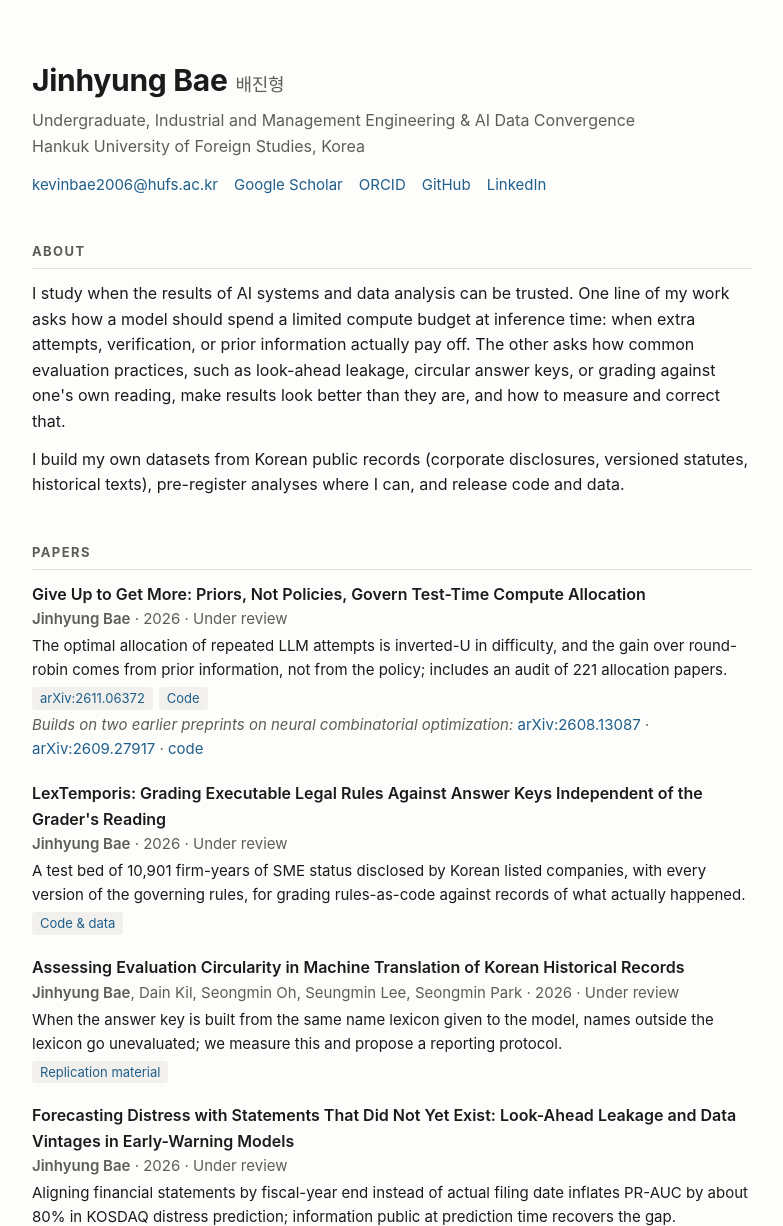
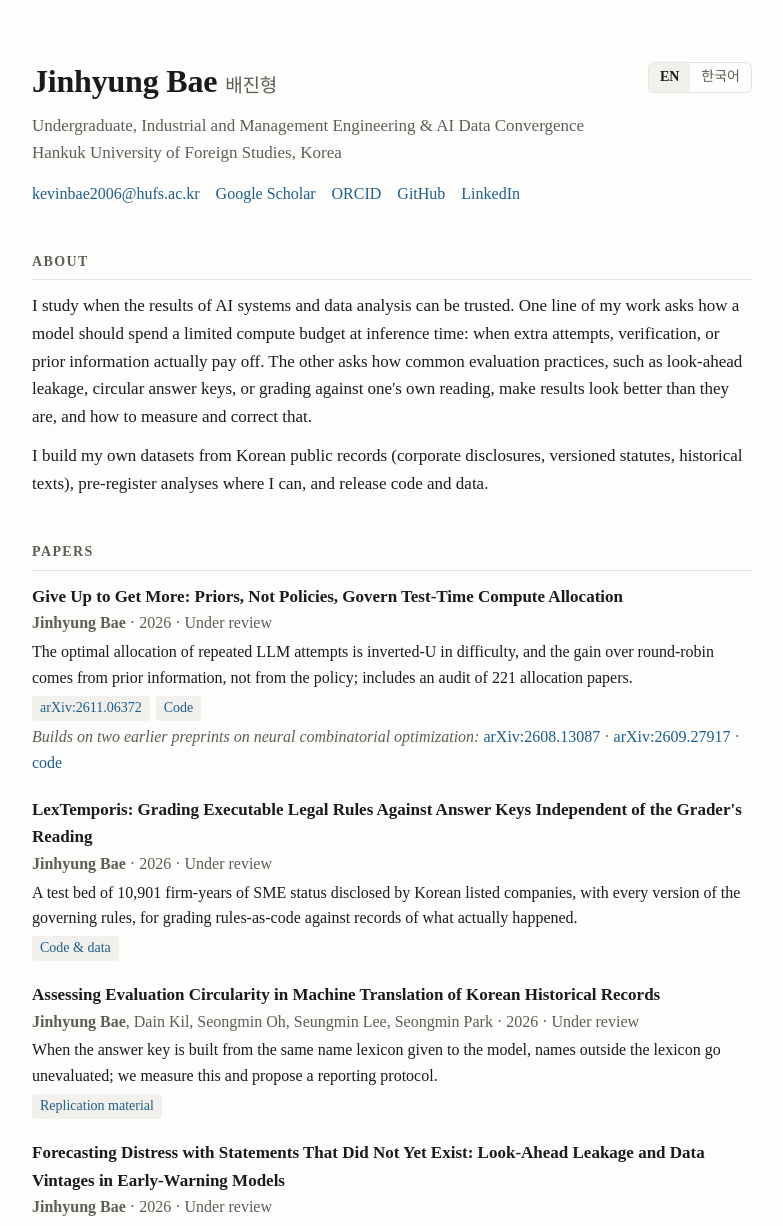
Before and after one commit to nepersoned/nepersoned.github.io, a plain HTML site: page index.html in a window 1280 px wide. Shown: the top 1226 px of the page, without its empty margins (248-1031 px from the left). Drawn offline with Linux system fonts and the light colour scheme.

Commit message:
Add Korean/English toggle and Times New Roman
Co-Authored-By: Claude Opus 5.5 <noreply@anthropic.com>

```diff
--- a/index.html
+++ b/index.html
@@ -5,6 +5,9 @@
 <meta name="viewport" content="width=device-width, initial-scale=1">
 <title>Jinhyung Bae</title>
 <meta name="description" content="Jinhyung Bae — undergraduate researcher at Hankuk University of Foreign Studies. Test-time compute allocation and evaluation validity.">
+<link rel="preconnect" href="https://fonts.googleapis.com">
+<link rel="preconnect" href="https://fonts.gstatic.com" crossorigin>
+<link href="https://fonts.googleapis.com/css2?family=Noto+Serif+KR:wght@400;600;700&display=swap" rel="stylesheet">
 <style>
 :root {
   --bg: #fdfdfc; --fg: #1b1b1a; --muted: #5d5d58; --line: #e4e3df; --accent: #1f5f8b; --tag: #f1f0ec;
@@ -13,30 +16,36 @@
   :root { --bg: #161616; --fg: #e9e8e4; --muted: #a3a29c; --line: #2d2d2b; --accent: #7fb6dc; --tag: #242422; }
 }
 * { box-sizing: border-box; }
-body { margin: 0; background: var(--bg); color: var(--fg); font: 16px/1.6 -apple-system, BlinkMacSystemFont, "Segoe UI", "Helvetica Neue", Arial, sans-serif; }
+body { margin: 0; background: var(--bg); color: var(--fg); font: 17px/1.62 "Times New Roman", Times, "Noto Serif KR", "Nanum Myeongjo", Batang, serif; }
+html[lang="ko"] body { word-break: keep-all; }
 main { max-width: 760px; margin: 0 auto; padding: 56px 20px 72px; }
 a { color: var(--accent); text-decoration: none; }
 a:hover { text-decoration: underline; }
-header h1 { font-size: 30px; margin: 0; letter-spacing: -.3px; }
-header h1 span { font-size: 18px; font-weight: 400; color: var(--muted); margin-left: 8px; }
+header { position: relative; }
+header h1 { font-size: 32px; margin: 0; letter-spacing: -.2px; padding-right: 110px; }
+header h1 span { font-size: 19px; font-weight: 400; color: var(--muted); margin-left: 8px; }
 .affil { color: var(--muted); margin: 4px 0 14px; }
-.links { display: flex; flex-wrap: wrap; gap: 6px 16px; font-size: 15px; }
-h2 { font-size: 13px; text-transform: uppercase; letter-spacing: 1.4px; color: var(--muted); margin: 44px 0 12px; padding-bottom: 6px; border-bottom: 1px solid var(--line); }
+.links { display: flex; flex-wrap: wrap; gap: 6px 16px; font-size: 16px; }
+.lang { position: absolute; top: 6px; right: 0; display: flex; border: 1px solid var(--line); border-radius: 6px; overflow: hidden; }
+.lang button { font: inherit; font-size: 14px; background: none; color: var(--muted); border: 0; padding: 3px 11px; cursor: pointer; }
+.lang button[aria-pressed="true"] { background: var(--tag); color: var(--fg); font-weight: 600; }
+h2 { font-size: 14px; text-transform: uppercase; letter-spacing: 1.4px; color: var(--muted); margin: 44px 0 12px; padding-bottom: 6px; border-bottom: 1px solid var(--line); }
 p { margin: 0 0 12px; }
 .pub { margin: 0 0 20px; }
-.pub .title { font-weight: 600; }
-.pub .meta { color: var(--muted); font-size: 15px; }
-.pub .note { font-size: 15px; margin-top: 3px; }
+.pub .title { font-weight: 700; }
+.pub .meta { color: var(--muted); font-size: 16px; }
+.pub .note { font-size: 16px; margin-top: 3px; }
 .pub .tags { margin-top: 5px; display: flex; flex-wrap: wrap; gap: 6px; }
-.pub .tags a, .pub .tags span { font-size: 13px; background: var(--tag); border-radius: 4px; padding: 1px 8px; }
-.pub .tags span { color: var(--muted); }
-.me { font-weight: 600; }
+.pub .tags a { font-size: 14px; background: var(--tag); border-radius: 4px; padding: 1px 8px; }
+.me { font-weight: 700; }
 .row { display: flex; justify-content: space-between; gap: 16px; margin: 0 0 8px; }
-.row .when { color: var(--muted); white-space: nowrap; font-size: 15px; }
-.row .sub { color: var(--muted); font-size: 15px; }
-footer { margin-top: 56px; color: var(--muted); font-size: 13px; }
+.row .when { color: var(--muted); white-space: nowrap; font-size: 16px; }
+.row .sub { color: var(--muted); font-size: 16px; }
+footer { margin-top: 56px; color: var(--muted); font-size: 14px; }
+html[lang="en"] [lang="ko"], html[lang="ko"] [lang="en"] { display: none !important; }
 @media (max-width: 560px) {
   main { padding: 36px 16px 56px; }
+  header h1 { padding-right: 0; padding-top: 34px; }
   .row { flex-direction: column; gap: 0; }
 }
 </style>
@@ -45,8 +54,13 @@ footer { margin-top: 56px; color: var(--muted); font-size: 13px; }
 <main>
 
 <header>
-  <h1>Jinhyung Bae<span>배진형</span></h1>
-  <div class="affil">Undergraduate, Industrial and Management Engineering &amp; AI Data Convergence<br>Hankuk University of Foreign Studies, Korea</div>
+  <div class="lang" role="group" aria-label="Language">
+    <button type="button" data-set="en" aria-pressed="true">EN</button>
+    <button type="button" data-set="ko" aria-pressed="false">한국어</button>
+  </div>
+  <h1><span lang="en" style="margin:0;font-size:inherit;font-weight:inherit;color:inherit">Jinhyung Bae</span><span lang="ko" style="margin:0;font-size:inherit;font-weight:inherit;color:inherit">배진형</span><span lang="en">배진형</span><span lang="ko">Jinhyung Bae</span></h1>
+  <div class="affil" lang="en">Undergraduate, Industrial and Management Engineering &amp; AI Data Convergence<br>Hankuk University of Foreign Studies, Korea</div>
+  <div class="affil" lang="ko">한국외국어대학교 산업경영공학과 · AI데이터융합학부 이중전공</div>
   <div class="links">
     <a href="mailto:kevinbae2006@hufs.ac.kr">kevinbae2006@hufs.ac.kr</a>
     <a href="https://scholar.google.com/citations?user=I7LTTuUAAAAJ">Google Scholar</a>
@@ -56,51 +70,78 @@ footer { margin-top: 56px; color: var(--muted); font-size: 13px; }
   </div>
 </header>
 
-<h2>About</h2>
+<h2><span lang="en">About</span><span lang="ko">소개</span></h2>
+<div lang="en">
 <p>I study when the results of AI systems and data analysis can be trusted. One line of my work asks how a model should spend a limited compute budget at inference time: when extra attempts, verification, or prior information actually pay off. The other asks how common evaluation practices, such as look-ahead leakage, circular answer keys, or grading against one's own reading, make results look better than they are, and how to measure and correct that.</p>
 <p>I build my own datasets from Korean public records (corporate disclosures, versioned statutes, historical texts), pre-register analyses where I can, and release code and data.</p>
+</div>
+<div lang="ko">
+<p>AI 시스템과 데이터 분석의 결과를 언제 믿을 수 있는지를 연구합니다. 한 갈래는 모델이 추론 시점에 한정된 계산 예산을 어떻게 써야 하는지, 곧 추가 시도와 검증, 사전 정보가 언제 실제로 효과를 내는지를 다룹니다. 다른 한 갈래는 미래정보 누수, 순환적인 정답지, 자기 해석을 기준으로 한 채점 같은 흔한 평가 관행이 결과를 실제보다 좋아 보이게 만드는 방식을 다루고, 그 영향을 측정하고 바로잡는 방법을 찾습니다.</p>
+<p>한국의 공공 기록(기업 공시, 버전별 법령, 고문헌)으로 데이터셋을 직접 구축하고, 가능한 경우 분석을 사전 등록하며, 코드와 데이터를 공개합니다.</p>
+</div>
 
-<h2>Papers</h2>
+<h2><span lang="en">Papers</span><span lang="ko">논문</span></h2>
 
 <div class="pub">
   <div class="title">Give Up to Get More: Priors, Not Policies, Govern Test-Time Compute Allocation</div>
-  <div class="meta"><span class="me">Jinhyung Bae</span> · 2026 · Under review</div>
-  <div class="note">The optimal allocation of repeated LLM attempts is inverted-U in difficulty, and the gain over round-robin comes from prior information, not from the policy; includes an audit of 221 allocation papers.</div>
+  <div class="meta"><span class="me">Jinhyung Bae</span> · 2026 · <span lang="en">Under review</span><span lang="ko">심사 중</span></div>
+  <div class="note" lang="en">The optimal allocation of repeated LLM attempts is inverted-U in difficulty, and the gain over round-robin comes from prior information, not from the policy; includes an audit of 221 allocation papers.</div>
+  <div class="note" lang="ko">LLM 반복 시도의 최적 배분은 난이도에 대해 역U자형이며, 균등 배분 대비 이득은 배분 정책이 아니라 사전 정보에서 나옴을 보임. 배분 논문 221편 검토 포함.</div>
   <div class="tags"><a href="https://arxiv.org/abs/2611.06372">arXiv:2611.06372</a><a href="https://github.com/nepersoned/priors-not-policies">Code</a></div>
-  <div class="note" style="color:var(--muted)"><i>Builds on two earlier preprints on neural combinatorial optimization:</i> <a href="https://arxiv.org/abs/2608.13087" title="Sampling Luck Masquerades as Allocation Gain">arXiv:2608.13087</a> · <a href="https://arxiv.org/abs/2609.27917" title="Spread and Scale: What Determines Whether Test-Time Budget Allocation Pays">arXiv:2609.27917</a> · <a href="https://github.com/nepersoned/best-of-k-allocation">code</a></div>
+  <div class="note" style="color:var(--muted)"><i lang="en">Builds on two earlier preprints on neural combinatorial optimization:</i><i lang="ko">신경망 조합최적화에 관한 선행 프리프린트 2편에서 출발:</i> <a href="https://arxiv.org/abs/2608.13087" title="Sampling Luck Masquerades as Allocation Gain">arXiv:2608.13087</a> · <a href="https://arxiv.org/abs/2609.27917" title="Spread and Scale: What Determines Whether Test-Time Budget Allocation Pays">arXiv:2609.27917</a> · <a href="https://github.com/nepersoned/best-of-k-allocation">code</a></div>
 </div>
 
 <div class="pub">
   <div class="title">LexTemporis: Grading Executable Legal Rules Against Answer Keys Independent of the Grader's Reading</div>
-  <div class="meta"><span class="me">Jinhyung Bae</span> · 2026 · Under review</div>
-  <div class="note">A test bed of 10,901 firm-years of SME status disclosed by Korean listed companies, with every version of the governing rules, for grading rules-as-code against records of what actually happened.</div>
+  <div class="meta"><span class="me">Jinhyung Bae</span> · 2026 · <span lang="en">Under review</span><span lang="ko">심사 중</span></div>
+  <div class="note" lang="en">A test bed of 10,901 firm-years of SME status disclosed by Korean listed companies, with every version of the governing rules, for grading rules-as-code against records of what actually happened.</div>
+  <div class="note" lang="ko">한국 상장사가 공시한 중소기업 여부 10,901개 기업-연도와 관련 법령의 모든 버전으로, 코드로 옮긴 법 규칙을 실제 결과 기록에 대고 채점하는 시험대를 구축.</div>
   <div class="tags"><a href="https://github.com/nepersoned/lextemporis">Code &amp; data</a></div>
 </div>
 
 <div class="pub">
   <div class="title">Assessing Evaluation Circularity in Machine Translation of Korean Historical Records</div>
-  <div class="meta"><span class="me">Jinhyung Bae</span>, Dain Kil, Seongmin Oh, Seungmin Lee, Seongmin Park · 2026 · Under review</div>
-  <div class="note">When the answer key is built from the same name lexicon given to the model, names outside the lexicon go unevaluated; we measure this and propose a reporting protocol.</div>
+  <div class="meta"><span class="me">Jinhyung Bae</span>, Dain Kil, Seongmin Oh, Seungmin Lee, Seongmin Park · 2026 · <span lang="en">Under review</span><span lang="ko">심사 중</span></div>
+  <div class="note" lang="en">When the answer key is built from the same name lexicon given to the model, names outside the lexicon go unevaluated; we measure this and propose a reporting protocol.</div>
+  <div class="note" lang="ko">모델에 준 인명 사전으로 정답지를 만들면 사전에 없는 인명은 평가되지 않는 순환 구조를 측정하고, 보고 지침을 제안.</div>
   <div class="tags"><a href="https://github.com/nepersoned/malmoi-sjw-eval">Replication material</a></div>
 </div>
 
 <div class="pub">
   <div class="title">Forecasting Distress with Statements That Did Not Yet Exist: Look-Ahead Leakage and Data Vintages in Early-Warning Models</div>
-  <div class="meta"><span class="me">Jinhyung Bae</span> · 2026 · Under review</div>
-  <div class="note">Aligning financial statements by fiscal-year end instead of actual filing date inflates PR-AUC by about 80% in KOSDAQ distress prediction; information public at prediction time recovers the gap.</div>
+  <div class="meta"><span class="me">Jinhyung Bae</span> · 2026 · <span lang="en">Under review</span><span lang="ko">심사 중</span></div>
+  <div class="note" lang="en">Aligning financial statements by fiscal-year end instead of actual filing date inflates PR-AUC by about 80% in KOSDAQ distress prediction; information public at prediction time recovers the gap.</div>
+  <div class="note" lang="ko">코스닥 부실 예측에서 재무제표를 실제 공시일이 아닌 결산일 기준으로 붙이면 PR-AUC가 약 80% 부풀려지며, 예측 시점에 공개된 정보로 그 차이를 회복할 수 있음을 보임.</div>
   <div class="tags"><a href="https://github.com/nepersoned/lookahead-leakage-distress">Code &amp; results</a></div>
 </div>
 
-<h2>Experience</h2>
-<div class="row"><div>Laboratory Teaching Assistant, HUFS<div class="sub">Big Data Mining; Advanced Deep Learning</div></div><div class="when">Mar – Jun 2026</div></div>
-<div class="row"><div>IT Assistant, Dept. of Industrial and Management Engineering, HUFS</div><div class="when">Sep 2026 – present</div></div>
-<div class="row"><div>DAT Data Analysis Club, HUFS<div class="sub">Capstone project Malmoi (Grand Prize): knowledge-base-augmented translation of historical texts</div></div><div class="when">Feb 2026 – present</div></div>
+<h2><span lang="en">Experience</span><span lang="ko">경력</span></h2>
+<div class="row"><div><span lang="en">Laboratory Teaching Assistant, HUFS</span><span lang="ko">실습 조교, 한국외국어대학교</span><div class="sub"><span lang="en">Big Data Mining; Advanced Deep Learning</span><span lang="ko">빅데이터 마이닝, 고급 딥러닝</span></div></div><div class="when"><span lang="en">Mar – Jun 2026</span><span lang="ko">2026.03 – 2026.06</span></div></div>
+<div class="row"><div><span lang="en">IT Assistant, Dept. of Industrial and Management Engineering, HUFS</span><span lang="ko">IT 조교, 한국외국어대학교 산업경영공학과</span></div><div class="when"><span lang="en">Sep 2026 – present</span><span lang="ko">2026.09 – 현재</span></div></div>
+<div class="row"><div><span lang="en">DAT Data Analysis Club, HUFS</span><span lang="ko">DAT 데이터 분석 동아리, 한국외국어대학교</span><div class="sub"><span lang="en">Capstone project Malmoi (Grand Prize): knowledge-base-augmented translation of historical texts</span><span lang="ko">캡스톤 프로젝트 '말모이'(대상): 지식베이스 증강 고문헌 번역</span></div></div><div class="when"><span lang="en">Feb 2026 – present</span><span lang="ko">2026.02 – 현재</span></div></div>
 
-<h2>Honors</h2>
-<div class="row"><div>Excellence Award (2nd place), 2nd ITDA Seoul Metropolitan Area Intercollegiate Data Science Conference</div><div class="when">May 2026</div></div>
-<div class="row"><div>Grand Prize, DAT Capstone</div><div class="when">2026</div></div>
+<h2><span lang="en">Honors</span><span lang="ko">수상</span></h2>
+<div class="row"><div><span lang="en">Excellence Award (2nd place), 2nd ITDA Seoul Metropolitan Area Intercollegiate Data Science Conference</span><span lang="ko">우수상(2위), 제2회 ITDA 수도권 대학 연합 데이터 사이언스 학술대회</span></div><div class="when"><span lang="en">May 2026</span><span lang="ko">2026.05</span></div></div>
+<div class="row"><div><span lang="en">Grand Prize, DAT Capstone</span><span lang="ko">대상, DAT 캡스톤</span></div><div class="when">2026</div></div>
 
-<footer>Last updated November 2026</footer>
+<footer><span lang="en">Last updated November 2026</span><span lang="ko">2026년 11월 갱신</span></footer>
 </main>
+<script>
+(function () {
+  var root = document.documentElement;
+  var buttons = document.querySelectorAll('.lang button');
+  function set(l) {
+    root.setAttribute('lang', l);
+    document.title = l === 'ko' ? '배진형 Jinhyung Bae' : 'Jinhyung Bae';
+    buttons.forEach(function (b) { b.setAttribute('aria-pressed', String(b.dataset.set === l)); });
+    try { localStorage.setItem('lang', l); } catch (e) {}
+  }
+  var saved = null;
+  try { saved = localStorage.getItem('lang'); } catch (e) {}
+  var q = new URLSearchParams(location.search).get('lang');
+  set(q === 'ko' || q === 'en' ? q : (saved || 'en'));
+  buttons.forEach(function (b) { b.addEventListener('click', function () { set(b.dataset.set); }); });
+})();
+</script>
 </body>
 </html>
```
